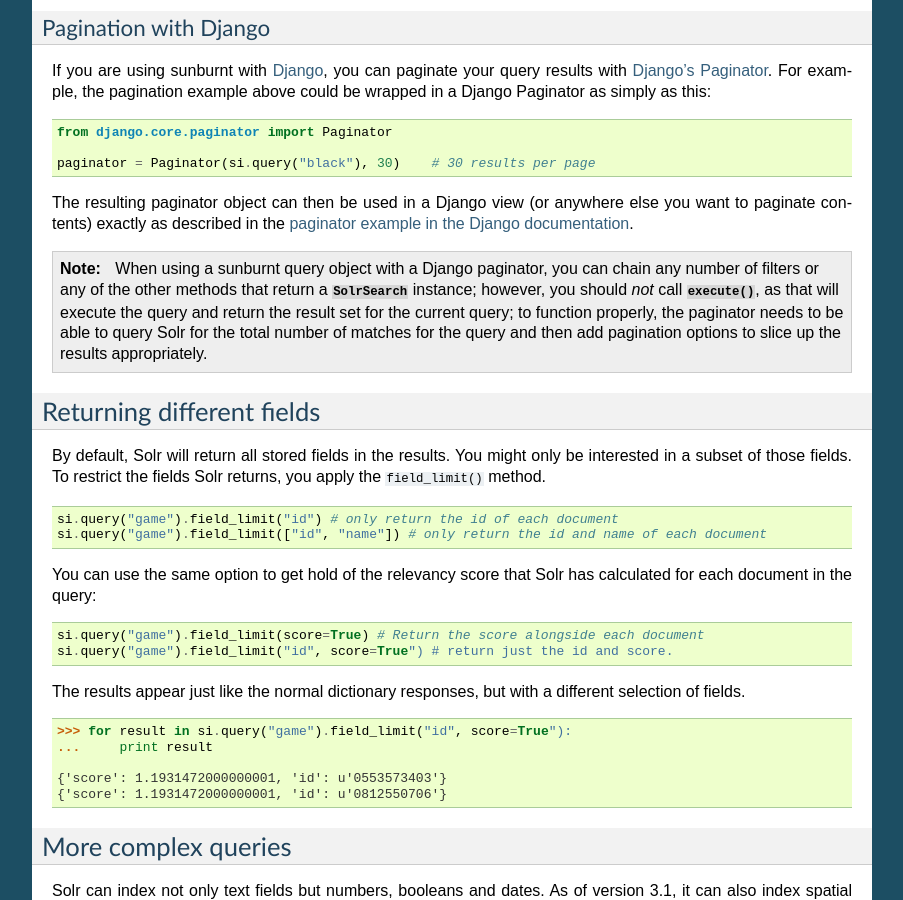
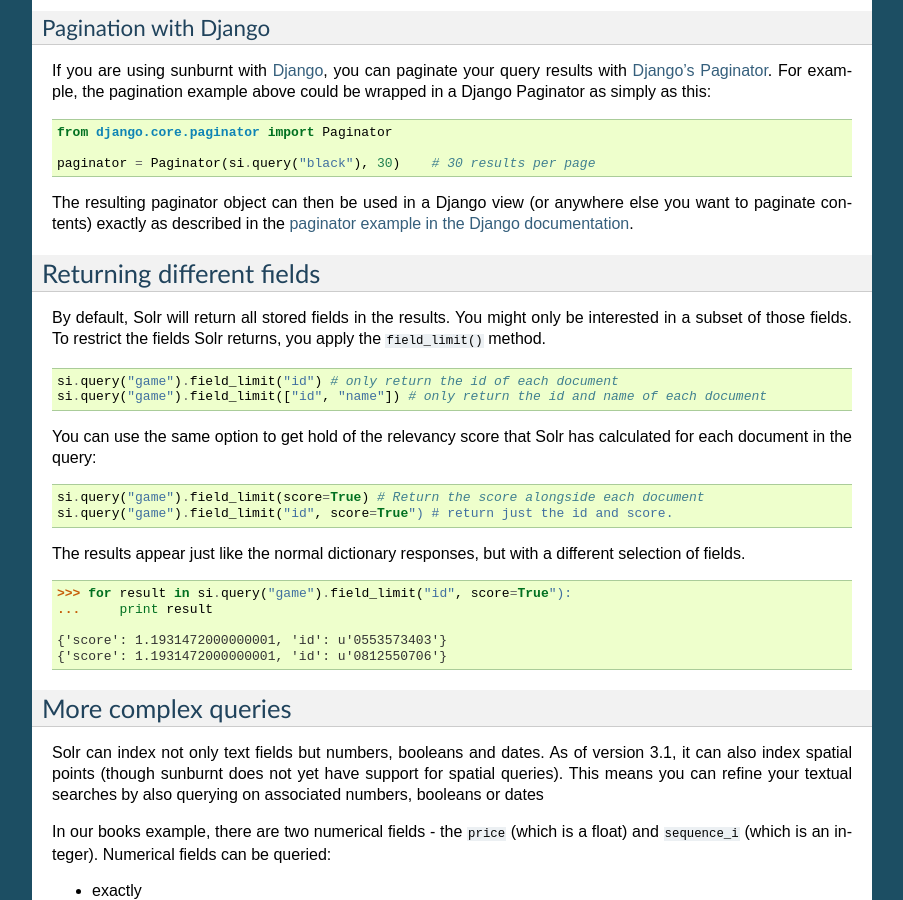
Before and after one commit to tow/sunburnt, a Sphinx documentation site: the page built from docs/queryingsolr.rst, in a window 1280 px wide and 900 px high, scrolled down 3780 px. Shown: the whole window, without its empty margins (198-1101 px from the left). Built offline with Sphinx 7.4.7, drawn with Linux system fonts in a browser that asks for light colours.

Commit message:
undo 3b386c0

```diff
--- a/docs/queryingsolr.rst
+++ b/docs/queryingsolr.rst
@@ -268,16 +268,6 @@
 the `paginator example in the Django documentation
 <https://docs.djangoproject.com/en/1.3/topics/pagination/#using-paginator-in-a-view>`_.
 
-.. Note::
-
-  When using a sunburnt query object with a Django paginator, you can
-  chain any number of filters or any of the other methods that return
-  a :class:`~sunburnt.SolrSearch` instance; however, you should *not*
-  call :meth:`~sunburnt.SolrSearch.execute`, as that will execute the
-  query and return the result set for the current query; to function
-  properly, the paginator needs to be able to query Solr for the total
-  number of matches for the query and then add pagination options to
-  slice up the results appropriately.
 
 Returning different fields
 --------------------------
```
